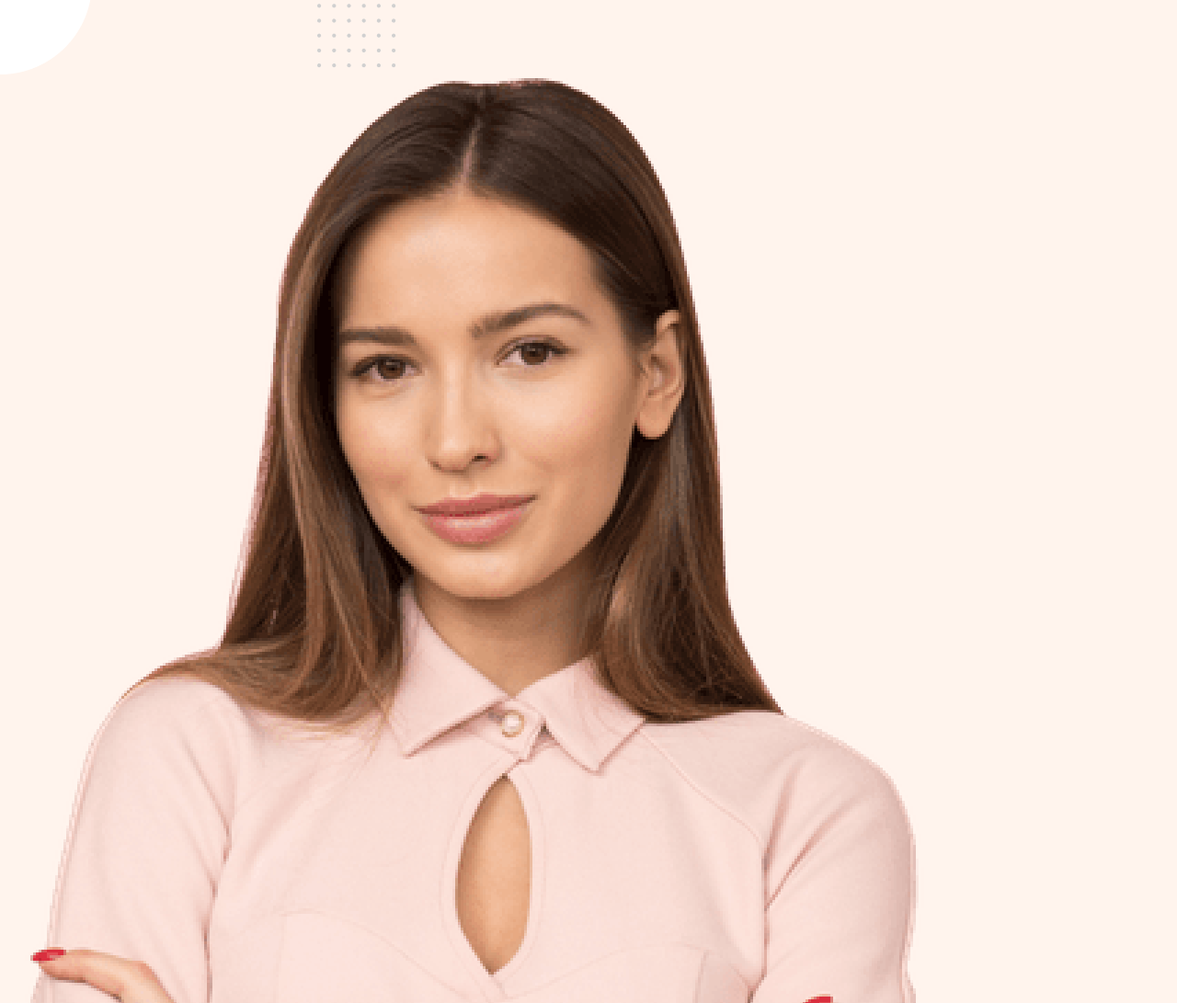
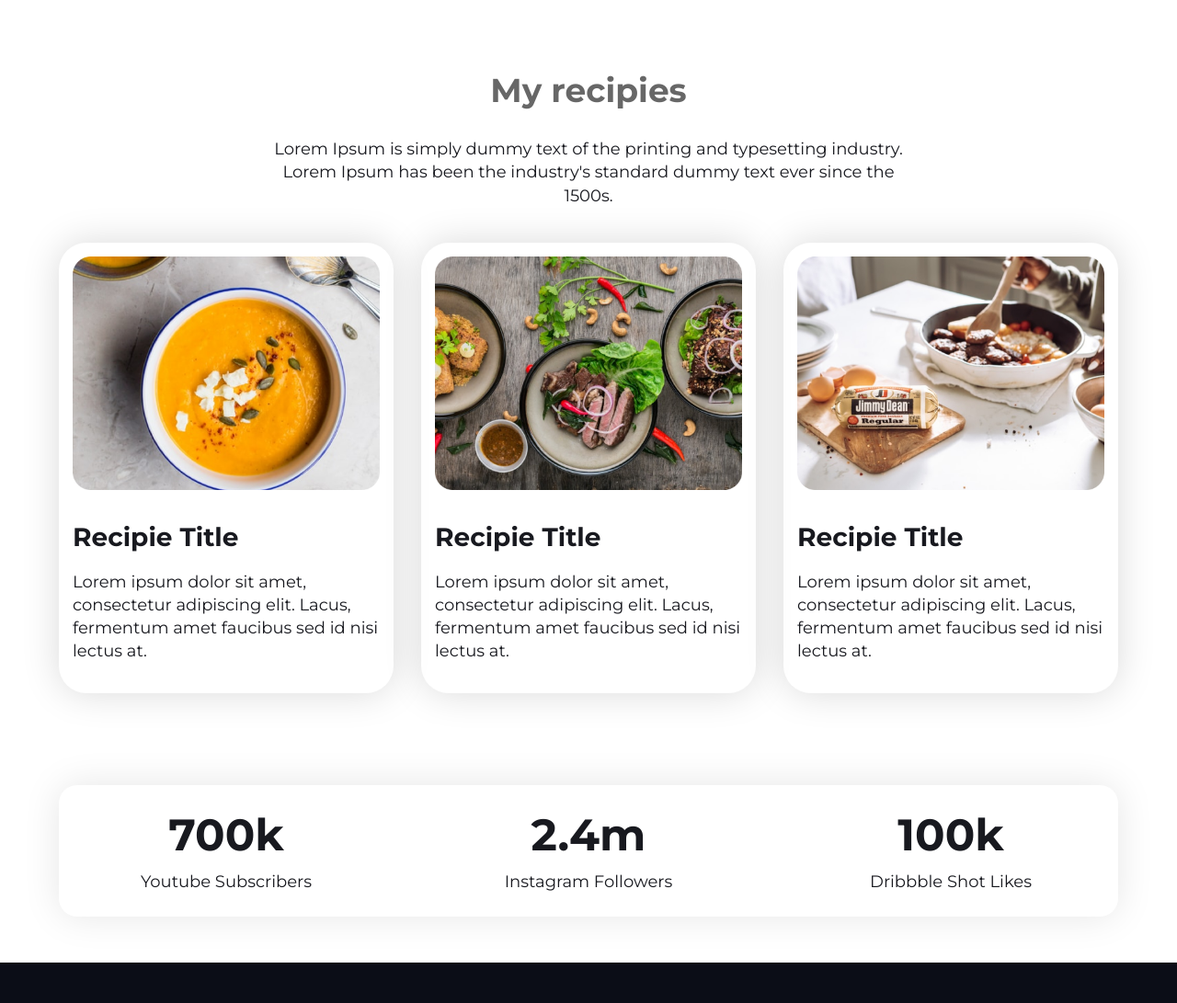
Before and after one commit to ShahinAhmed7/Food-Network-ProgrammingHero, a plain HTML site: page index.html in a window 1280 px wide. Shown: the part 1342-2433 px from the top of the page at 92% size. Drawn offline with Linux system fonts and the light colour scheme.

Commit message:
Update css

```diff
--- a/style.css
+++ b/style.css
@@ -5,12 +5,227 @@ html, body{
     padding: 0;
 }
 
+body{
+    font-family: 'Montserrat', sans-serif;
+}
+
 img{
     max-width: 100%;
 }
 
 .about{
-    background: url(img/features-bg.png)no-repeat;
-    background-size: cover;
-    background-position: center;
+    background: #fff4ed;
+    padding-top: 50px;
+    padding-bottom: 0px;
+    height: 600px;
 }
+
+.section-row {
+    display: flex;
+    padding-left: 5%;
+    padding-right: 5%;
+    gap: 30px;
+}
+
+section {
+    padding: 50px 0px;
+}
+
+.single-item h1 {
+    font-size: 60px;
+    color: #575757;
+    font-weight: 700;
+}
+
+.section-row {
+    display: flex;
+    padding-left: 5%;
+    padding-right: 5%;
+}
+
+section {
+    padding: 50px 0px;
+}
+
+.single-item h1 {
+    font-size: 60px;
+    color: #575757;
+    font-weight: 700;
+    margin-bottom: 20px;
+    margin-top: 15%;
+}
+
+.single-item {
+    width: 50%;
+    padding-left: 2%;
+    padding-right: 2%;
+}
+
+.single-item h1 b {
+    color: #fb9149;
+}
+
+.section-top p {
+    font-size: 20px;
+    color: rgba(130, 130, 130, 1);
+    margin-top: 0;
+}
+
+a.btn {
+    display: inline-block;
+    background: linear-gradient(88.33deg, #FBA24F -7.64%, #FF1E1E 145.94%);
+    box-shadow: 0px 2px 30px rgba(252, 143, 73, 0.5);
+    border-radius: 100px;
+    padding: 15px 32px;
+    color: #fff;
+    font-size: 18px;
+    text-decoration: none;
+    margin-top: 20px;
+}
+
+section.about .single-item img {
+    height: 535px;
+    position: absolute;
+    bottom: 0;
+}
+
+section.about .single-item {
+    position: relative;
+}
+
+section.about .section-row {
+    height: 100%;
+}
+
+.single-item h2 {
+    font-size: 40px;
+    color: #707070;
+    margin-top: 120px;
+}
+
+p {
+    color: #18191f;
+    line-height: 1.4;
+    font-size: 18px;
+}
+
+.about-bg-icon {
+    position: relative;
+}
+
+.about-bg-icon img {
+    position: absolute;
+    left: 0;
+    top: -50px;
+}
+
+.about-bg-icon img.right {
+    left: auto;
+    right: 0;
+    top: 50px;
+}
+
+.section-title {
+    text-align: center;
+    max-width: 700px;
+    margin: 0 auto;
+    margin-bottom: 20px;
+}
+
+.section-title h2 {
+    font-size: 36px;
+    color: #676767;
+}
+
+.recipie-item {
+    width: 33.33%;
+    box-shadow: 0px 0px 40px rgba(0, 0, 0, 0.15);
+    border-radius: 30px;
+    padding: 15px;
+}
+
+.recipie-item h4 {
+    color: #18191f;
+    font-size: 28px;
+    margin-top: 30px;
+    margin-bottom: 20px;
+}
+
+.recipie-item p {
+    color: #18191f;
+}
+
+.section-title {
+    text-align: center;
+    max-width: 700px;
+    margin: 0 auto;
+    margin-bottom: 20px;
+}
+
+.section-title h2 {
+    font-size: 36px;
+    color: #676767;
+}
+
+.recipie-item {
+    width: 33.33%;
+    box-shadow: 0px 0px 40px rgba(0, 0, 0, 0.15);
+    border-radius: 30px;
+    padding: 15px;
+}
+
+.recipie-item h4 {
+    color: #18191f;
+    font-size: 28px;
+    margin-top: 30px;
+    margin-bottom: 20px;
+}
+
+.recipie-item p {
+    color: #18191f;
+}
+
+section.countdown .section-row {
+    background: #FFFFFF;
+    box-shadow: 0px 0px 40px rgba(0, 0, 0, 0.1);
+    border-radius: 20px;
+    padding: 0px;
+    margin-left: 5%;
+    margin-right: 5%;
+}
+
+.countdown-item {
+    width: 33.33%;
+    text-align: center;
+    padding: 25px 0px;
+}
+
+.countdown-item h1 {
+    font-size: 48px;
+    color: #18191f;
+    margin-top: 0;
+    margin-bottom: 10px;
+}
+
+.countdown-item p {
+    margin: 0;
+}
+
+.countdown-item p {
+    color: #18191f;
+}
+
+section.footer {
+    background: #0b0d17;
+}
+
+.footer-logo-txt {
+    text-align: center;
+}
+
+.footer-logo-txt p {
+    color: #fff;
+    margin-bottom: 0;
+    margin-top: 30px;
+    font-size: 16px;
+}
```
